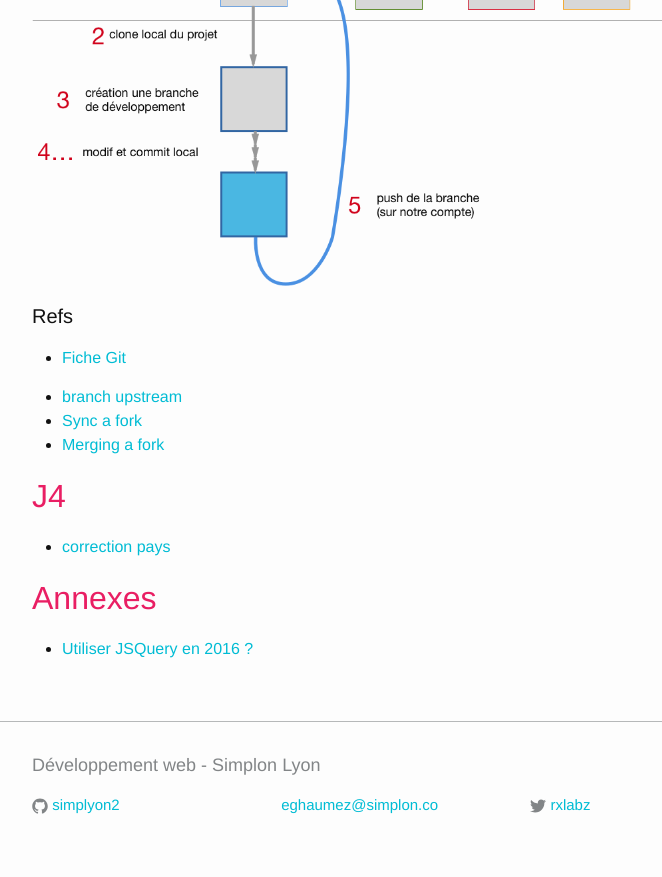
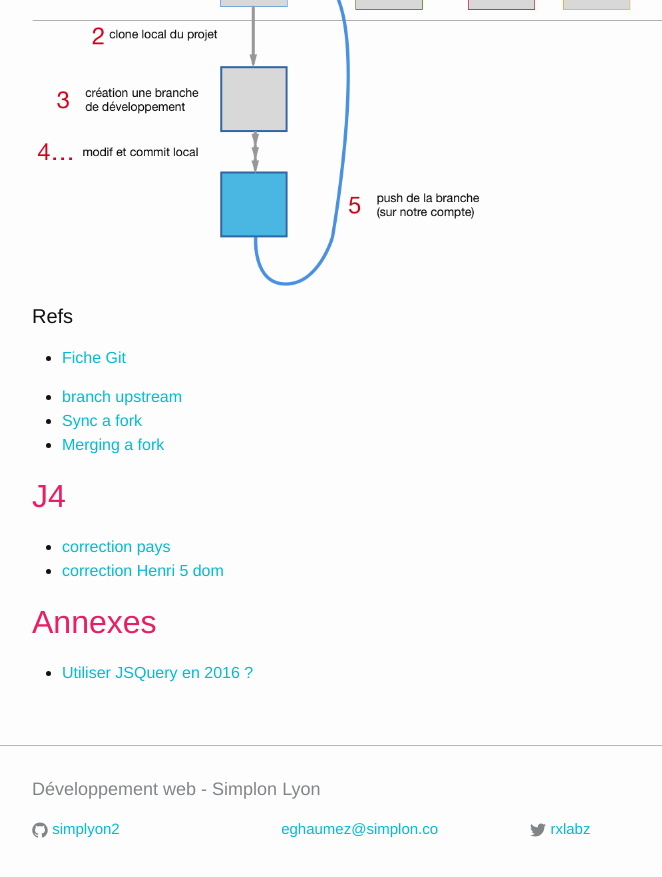
Before and after one commit to cappert/support, a Jekyll site: the page built from _posts/2016-08-22-semaine8.md, in a window 1280 px wide and 900 px high, scrolled down 1418 px. Shown: the top 877 px of the window, without its empty margins (238-900 px from the left). Built offline with Jekyll 4.4.1, drawn with Linux system fonts in a browser that asks for light colours.

Commit message:
S8J4 pays

```diff
--- a/_posts/2016-08-22-semaine8.md
+++ b/_posts/2016-08-22-semaine8.md
@@ -57,6 +57,7 @@ categories:
 ## J4
 
 - [correction pays](https://gist.github.com/rxlabz/b7b7ba7b40892fec40ea1c45de56f02e)
+- [correction Henri 5 dom](https://gist.github.com/rxlabz/7341ef72be7f45147009022d72e7abe0)
 
 ## Annexes
 
```
